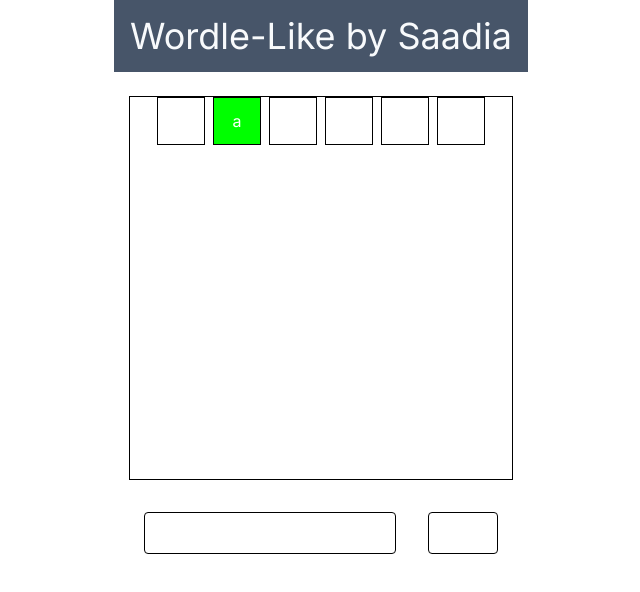
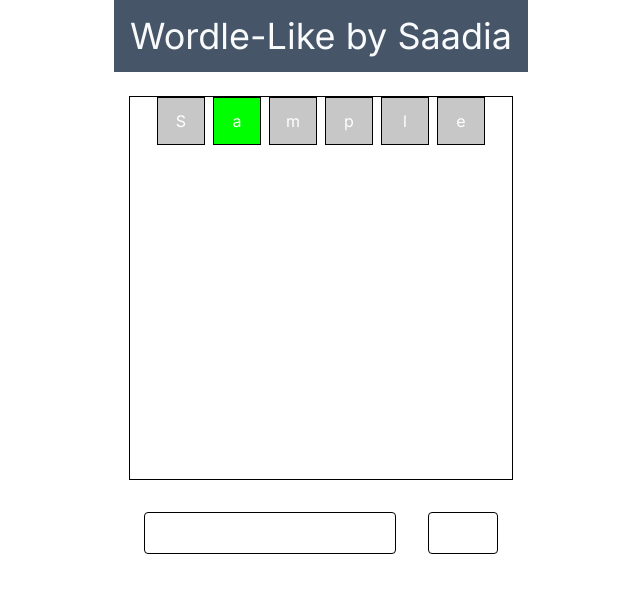
Before and after one commit to DevSaadia/wordle-like, a Next.js app: page / in a window 1280 px wide. Both pictures are taken after typing "Sample" into the empty fields and a click on the button "Submit". Shown: the top 592 px of the page, without its empty margins (319-959 px from the left). Built offline with nearby package versions, Linux system fonts and the light colour scheme.

Commit message:
fix: Tile prop validation

```diff
--- a/app/components/Guess.tsx
+++ b/app/components/Guess.tsx
@@ -7,13 +7,13 @@
     correctWord: string;
 }
 const Guess: React.FC<GuessProps> = ({ id, guess, correctWord }) => {
-    const getLetterStatus = (letter: string, index: number): string => {
+    const getLetterStatus = (letter: string, index: number): 'correct' | 'present' | 'unguessed' => {
         if (correctWord[index] === letter) {
             return 'correct';
         } else if (correctWord.includes(letter)) {
             return 'present';
         } else {
-            return 'absent';
+            return 'unguessed';
         }
     };
 
```
